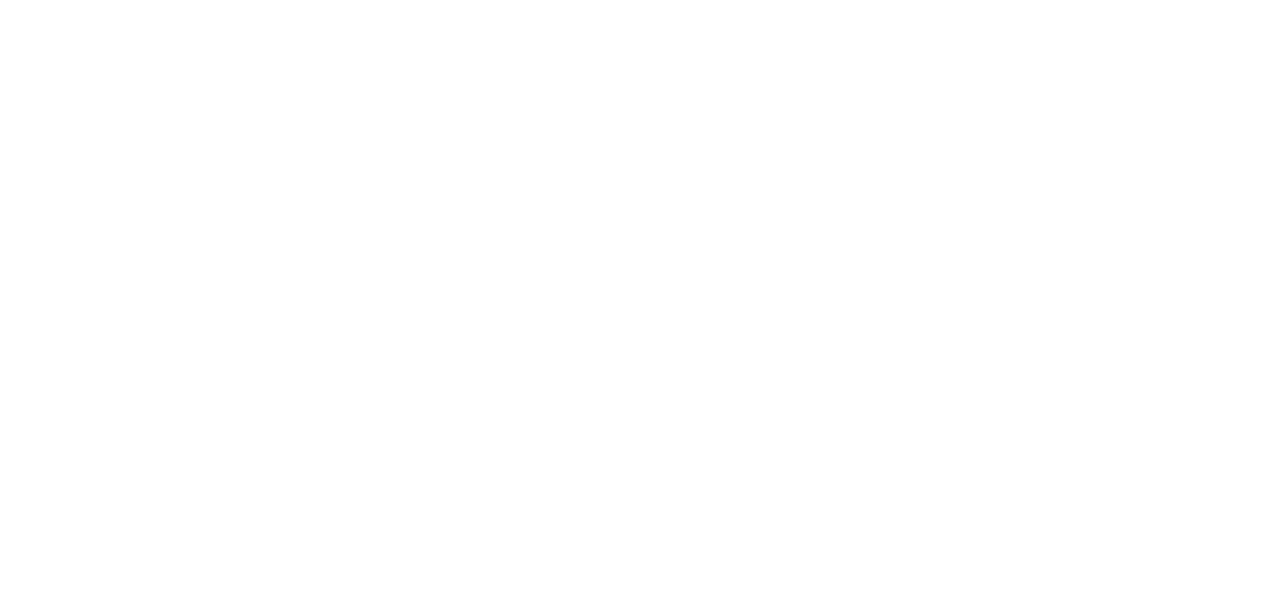
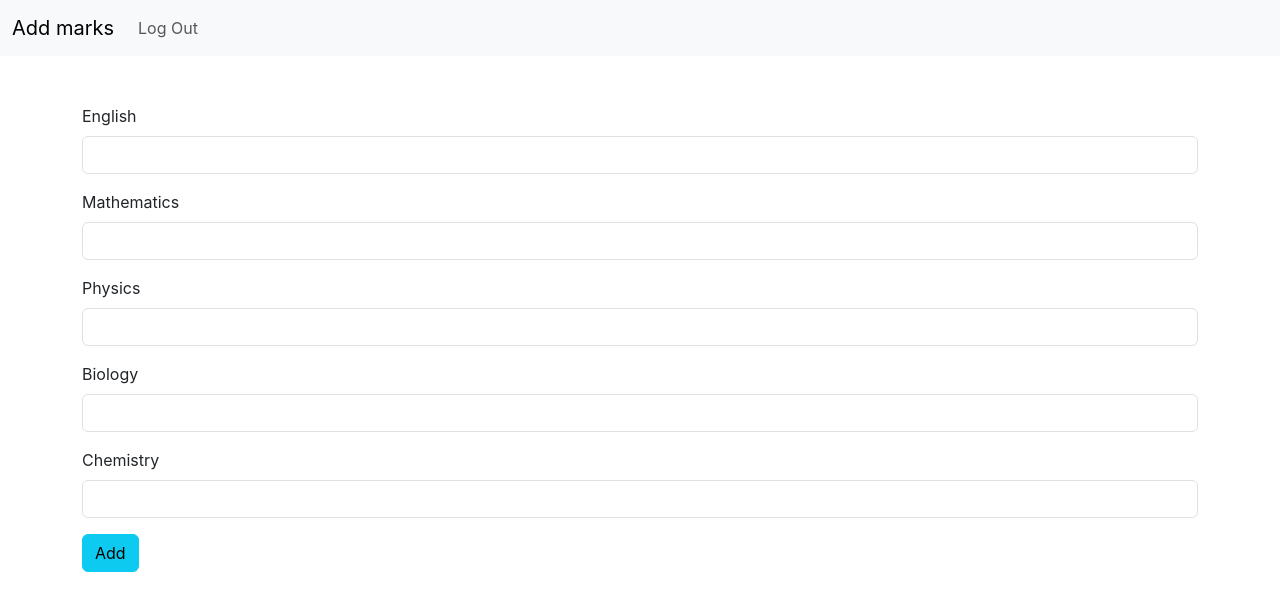
Before and after one commit to lakshmiibalu/college-app-frontend, a React (Create React App) app: page /addmarks in a window 1280 px wide. Before the commit this address had no page. Shown: the top 610 px of the page. Built offline with nearby package versions, Linux system fonts and the light colour scheme.

Commit message:
addmarks

```diff
--- a/src/App.js
+++ b/src/App.js
@@ -4,6 +4,7 @@ import { BrowserRouter, Route, Routes } from 'react-router-dom';
 import AdminLogin from './components/AdminLogin';
 import StudentLogin from './components/StudentLogin';
 import AddStudent from './components/AddStudent';
+import AddMarks from './components/AddMarks';
 
 function App() {
   return (
@@ -14,6 +15,7 @@ function App() {
         <Route path='/' element={<AdminLogin/>}/>
         <Route path='/studentlogin' element={<StudentLogin/>}/>
         <Route path='/add' element={<AddStudent/>}/>
+        <Route path='/addmarks' element={<AddMarks/>}/>
 
       </Routes>
       </BrowserRouter>
--- a/src/components/AddMarks.jsx
+++ b/src/components/AddMarks.jsx
@@ -1,5 +1,6 @@
 import axios from 'axios'
 import React, { useState } from 'react'
+import NewNav from './NewNav'
 
 const AddMarks = () => {
 
@@ -26,16 +27,43 @@ const AddMarks = () => {
                 if (response.data.status == "success") {
 
                     alert("Marks Added")
+                    setInput(
+                        {
+                            "userId":sessionStorage.getItem("userId"),
+                            "english":"",
+                            "maths":"",
+                            "physics":"",
+                            "biology":"",
+                            "chemistry":""
+                        }
+                    )
 
                 } else {
 
                     alert("Error")
+                    setInput(
+                        {
+                            "userId":sessionStorage.getItem("userId"),
+                            "english":"",
+                            "maths":"",
+                            "physics":"",
+                            "biology":"",
+                            "chemistry":""
+                        }
+                    )
                 }
             }
         )
     }
   return (
     <div>
+
+        <NewNav/>
+
+        <br />
+        <br />
+
+
 
         <div className="container">
             <div className="row">
--- a/src/components/AddStudent.jsx
+++ b/src/components/AddStudent.jsx
@@ -30,8 +30,7 @@ const AddStudent = () => {
                 console.log(response.data)
                 if (response.data.status == "success") {
 
-                    console.log(response.data.userData._id)
-                    sessionStorage.setItem("userId",response.data.userData._id)
+
 
                     alert("Successfully Added")
 
@@ -123,7 +122,7 @@ const AddStudent = () => {
                         </div>
                         <div className="col col-12 col-sm-6 col-md-6 col-lg-12 col-xl-12 col-xxl-12">
 
-                            <button className="btn btn-info">Submit</button>
+                            <button className="btn btn-info" onClick={readValues}>Submit</button>
 
                         </div>
                     </div>
--- /dev/null
+++ b/src/components/NewNav.jsx
@@ -0,0 +1,28 @@
+import React from 'react'
+import { Link } from 'react-router-dom'
+
+const NewNav = () => {
+  return (
+    <div>
+
+<nav class="navbar navbar-expand-lg bg-body-tertiary">
+  <div class="container-fluid">
+    <Link class="navbar-brand" to="/add">Add marks</Link>
+    <button class="navbar-toggler" type="button" data-bs-toggle="collapse" data-bs-target="#navbarNavAltMarkup" aria-controls="navbarNavAltMarkup" aria-expanded="false" aria-label="Toggle navigation">
+      <span class="navbar-toggler-icon"></span>
+    </button>
+    <div class="collapse navbar-collapse" id="navbarNavAltMarkup">
+      <div class="navbar-nav">
+
+        <Link class="nav-link" to="/studentlogin">Log Out</Link>
+
+      </div>
+    </div>
+  </div>
+</nav>
+
+    </div>
+  )
+}
+
+export default NewNav
--- a/src/components/StudentLogin.jsx
+++ b/src/components/StudentLogin.jsx
@@ -1,7 +1,61 @@
-import React from 'react'
-import { Link } from 'react-router-dom'
+import axios from 'axios'
+import React, { useState } from 'react'
+import { Link, useNavigate } from 'react-router-dom'
 
 const StudentLogin = () => {
+
+    const navigate = useNavigate()
+    const [input,setInput] = useState(
+        {
+            "email":"",
+             "password":""
+      }
+    )
+    const inputHandler = (event)=>{
+        setInput(
+            {...input,[event.target.name]:event.target.value}
+        )
+    }
+    const readValues = ()=>{
+        console.log(input)
+        axios.post("http://localhost:3005/api/student/studlogin",input).then(
+            (response)=>{
+                console.log(response.data)
+
+                if (response.data.status == "success") {
+
+                    console.log(response.data.userData._id)
+                    sessionStorage.setItem("userId",response.data.userData._id)
+                    navigate("/addmarks")
+
+
+                } else{
+                if (response.data.status == "invalid user") {
+
+                    alert("Invalid user")
+                    setInput(
+                        {
+                            "email":"",
+                             "password":""
+                      }
+                    )
+
+                }
+                if (response.data.status == "incorrect password") {
+                    alert("Invalid password")
+                    setInput(
+                        {
+                            "email":"",
+                             "password":""
+                      }
+                    )
+
+                }
+            }
+            }
+        )
+    }
+
   return (
     <div>
 
@@ -16,18 +70,18 @@ const StudentLogin = () => {
                         <div className="col-12 col-sm-12 col-md-12 col-lg-12 colxl-12 col-xxl-12">
 
                             <label htmlFor="" className="form-label">Email Id</label>
-                            <input type="text" className="form-control" />
+                            <input type="email" className="form-control" name="email" value={input.email} onChange={inputHandler}/>
 
                         </div>
                         <div className="col-12 col-sm-12 col-md-12 col-lg-12 colxl-12 col-xxl-12">
 
                             <label htmlFor="" className="form-label">Password</label>
-                            <input type="password" name="" id="" className="form-control" />
+                            <input type="password" name="password"  className="form-control" value={input.password} onChange={inputHandler}/>
 
                         </div>
                         <div className="col-12 col-sm-12 col-md-12 col-lg-12 colxl-12 col-xxl-12">
 
-                            <button className="btn btn-info">Log in</button>
+                            <button className="btn btn-info" onClick={readValues}>Log in</button>
 
                         </div>
                         <div className="col-12 col-sm-12 col-md-12 col-lg-12 colxl-12 col-xxl-12">
```
